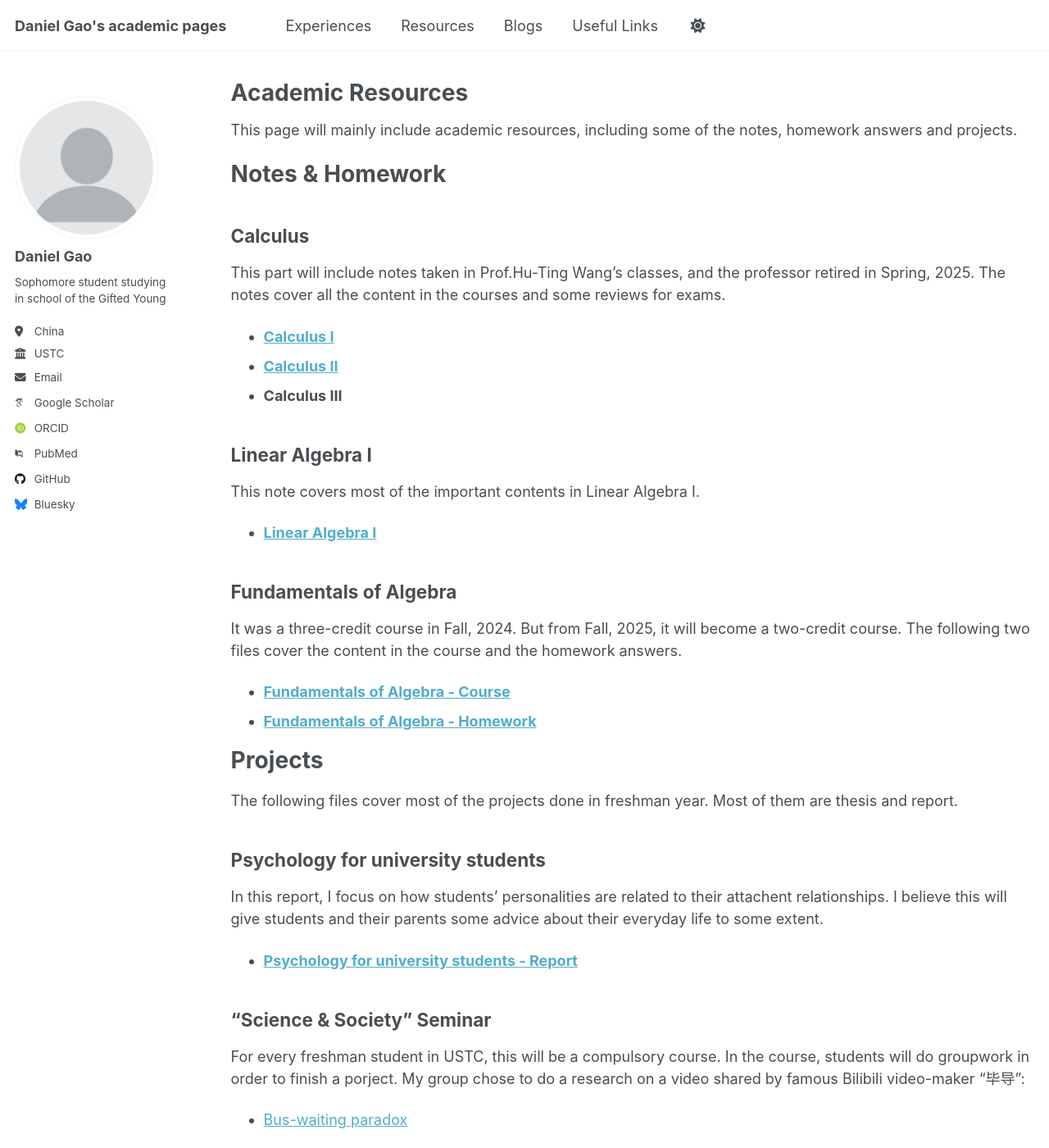
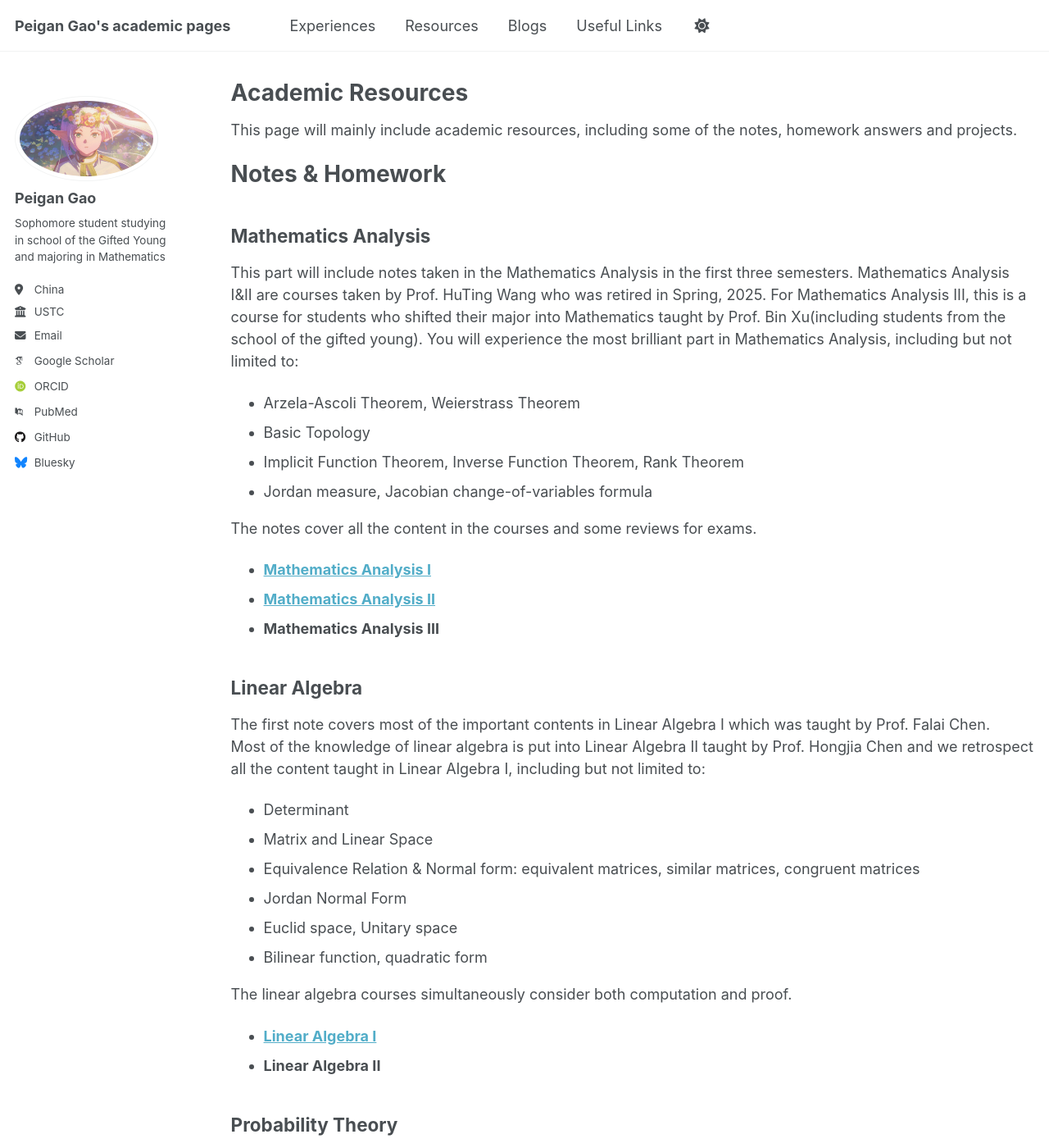
Before and after one commit to ccbb0530/ccbb0530.github.io, a Jekyll site: the page built from _pages/resources.md, in a window 1280 px wide and 1400 px high. Shown: the whole window at 82% size. Built offline with Jekyll 4.4.1, drawn with Linux system fonts in a browser that asks for light colours; some web fonts are replaced; a script that is not in the unit is left out; some of the changed text lies outside the part shown.

Commit message:
New profile pictures and more resources

```diff
--- a/_config.yml
+++ b/_config.yml
@@ -9,9 +9,9 @@
 # Basic Site Settings
 locale                   : "en-US"
 site_theme               : "default" # Currently available options are "default", "air"
-title                    : "Daniel Gao's academic pages"
+title                    : "Peigan Gao's academic pages"
 title_separator          : "-"
-name                     : &name "Daniel Gao"
+name                     : &name "Peigan Gao"
 description              : &description "personal description"
 url                      : https://ccbb0530.github.io # the base hostname & protocol for your site e.g. "https://[your GitHub username].github.io" or if you already have some other page hosted on Github then use "https://[your GitHub username].github.io/[Your Repo Name]"
 baseurl                  : "" # the subpath of your site, e.g. "/blog"
@@ -22,10 +22,10 @@ repository               : "ccbb0530/ccbb0530.github.io"
 #               Additional customization can be done by editing /_includes/author-profile.html
 author:
   # Biographic information
-  avatar           : "profile.png"
-  name             : "Daniel Gao"
+  avatar           : "Frieren.png" # filename of avatar image placed in /images/, e.g. "avatar.png"
+  name             : "Peigan Gao"
   pronouns         : # example: "he/his"
-  bio              : "Sophomore student studying in school of the Gifted Young"
+  bio              : "Sophomore student studying in school of the Gifted Young and majoring in Mathematics"
   location         : "China"
   employer         : "USTC"
   uri              : # URL
--- a/_pages/resources.md
+++ b/_pages/resources.md
@@ -8,15 +8,33 @@ author_profile: true
 This page will mainly include academic resources, including some of the notes, homework answers and projects.<br>
 
 # Notes & Homework
-## Calculus
-This part will include notes taken in Prof.Hu-Ting Wang's classes, and the professor retired in Spring, 2025. The notes cover all the content in the courses and some reviews for exams.<br>
-- **[Calculus I](https://notes.gaopg.com/Mathematics%20Analysis%201.pdf)**<br>
-- **[Calculus II](https://notes.gaopg.com/Mathematics%20Analysis%202.pdf)**<br>
-- **Calculus III**<br>
+## Mathematics Analysis
+This part will include notes taken in the Mathematics Analysis in the first three semesters. Mathematics Analysis I&II are courses taken by Prof. HuTing Wang who was retired in Spring, 2025. For Mathematics Analysis III, this is a course for students who shifted their major into Mathematics taught by Prof. Bin Xu(including students from the school of the gifted young). You will experience the most brilliant part in Mathematics Analysis, including but not limited to:
+- Arzela-Ascoli Theorem, Weierstrass Theorem
+- Basic Topology
+- Implicit Function Theorem, Inverse Function Theorem, Rank Theorem
+- Jordan measure, Jacobian change-of-variables formula
 
-## Linear Algebra I
-This note covers most of the important contents in Linear Algebra I.<br>
+The notes cover all the content in the courses and some reviews for exams.<br>
+- **[Mathematics Analysis I](https://notes.gaopg.com/Mathematics%20Analysis%201.pdf)**<br>
+- **[Mathematics Analysis II](https://notes.gaopg.com/Mathematics%20Analysis%202.pdf)**<br>
+- **Mathematics Analysis III**<br>
+
+## Linear Algebra
+The first note covers most of the important contents in Linear Algebra I which was taught by Prof. Falai Chen.<br> Most of the knowledge of linear algebra is put into Linear Algebra II taught by Prof. Hongjia Chen and we retrospect all the content taught in Linear Algebra I, including but not limited to:
+- Determinant
+- Matrix and Linear Space
+- Equivalence Relation & Normal form: equivalent matrices, similar matrices, congruent matrices
+- Jordan Normal Form
+- Euclid space, Unitary space
+- Bilinear function, quadratic form
+
+The linear algebra courses simultaneously consider both computation and proof.
 - **[Linear Algebra I](https://notes.gaopg.com/Linear%20Algebra%201.pdf)**
+- **Linear Algebra II**
+
+## Probability Theory
+
 
 ## Fundamentals of Algebra
 It was a three-credit course in Fall, 2024. But from Fall, 2025, it will become a two-credit course. The following two files cover the content in the course and the homework answers.<br>
@@ -29,9 +47,15 @@ The following files cover most of the projects done in freshman year. Most of th
 In this report, I focus on how students' personalities are related to their attachent relationships. I believe this will give students and their parents some advice about their everyday life to some extent.<br>
 - **[Psychology for university students - Report](https://ccbb0530.github.io/files/Psychology-report.docx)**
 
+## Social psychology
+I'm really interested in psychology so I took social psychology in Fall, 2025. Comparing to Psychology for university students, social psychology is an advanced course. We learnt more about how to understand people, how psychologists conduct experiments to explain the phenomenons. <br>
+For this class, I finished both a presentation and a course paper. I introduced to my classmates why people feel that time becomes faster as they grow older from different perspectives in the presentation. To do the course paper, I conducted a research on how "the outstanding student schema" affects the students mental health and thoughts. This research helps us have a better understanding on childhood education.<br>
+- **[Social Psychology - Presentation]()**
+- **[Social Psychology - Report]()**
+
 ## "Science & Society" Seminar
-For every freshman student in USTC, this will be a compulsory course. In the course, students will do groupwork in order to finish a porject. My group chose to do a research on a video shared by famous Bilibili video-maker "毕导":<br>
+For every freshman student in USTC, this will be a compulsory course. In the course, students will do groupwork in order to finish a project. Our group chose to do a research on a video shared by famous Bilibili video-maker "毕导":<br>
 - [Bus-waiting paradox](https://www.bilibili.com/video/BV1PE421w7jL)<br>
 
-So we went deep into this phenomenon, and finished the report with the thesis below.<br>
+So we went deep into this phenomenon and tried to do some simulations, and finished the report with the thesis below.<br>
 - **[Bus waiting paradox - report](https://ccbb0530.github.io/files/buswaitingparadox.pdf)**
```
Also changed, not shown: images/Frieren.png (added).
